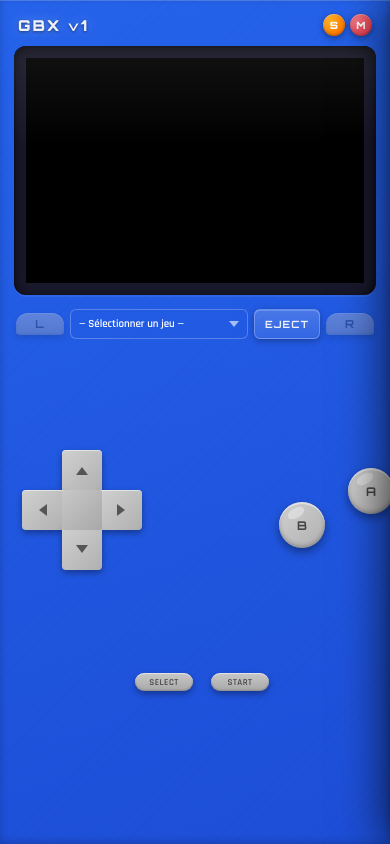
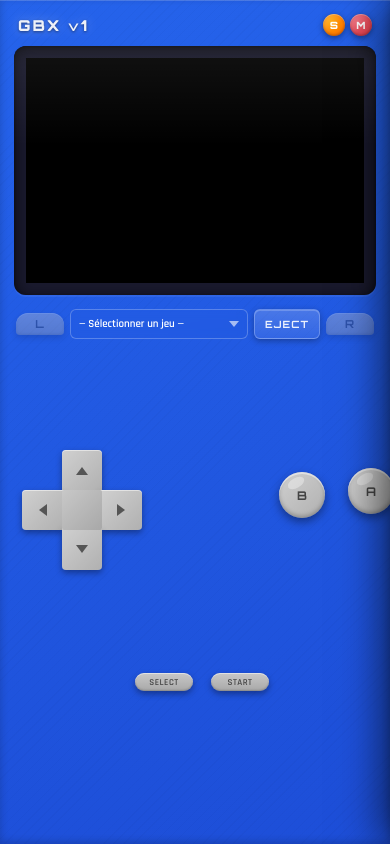
Before and after one commit to gbxemulator/Gbx, a plain HTML site: page index.html in a window 390 px wide. Drawn offline with nearby package versions, Linux system fonts and the light colour scheme; no server answers.

Commit message:
Update style.css

```diff
--- a/css/style.css
+++ b/css/style.css
@@ -1208,7 +1208,7 @@ select.form-input option { background: #0d1117; }
     /* Boutons A et B */
     .ab-btn { width: 46px; height: 46px; font-size: 12px; }
     #ab-buttons {
-        width: 115px; height: 90px;
+        width: 115px; height: 60px;
         margin-top: 105px;
         margin-left: -15px;
     }
```
